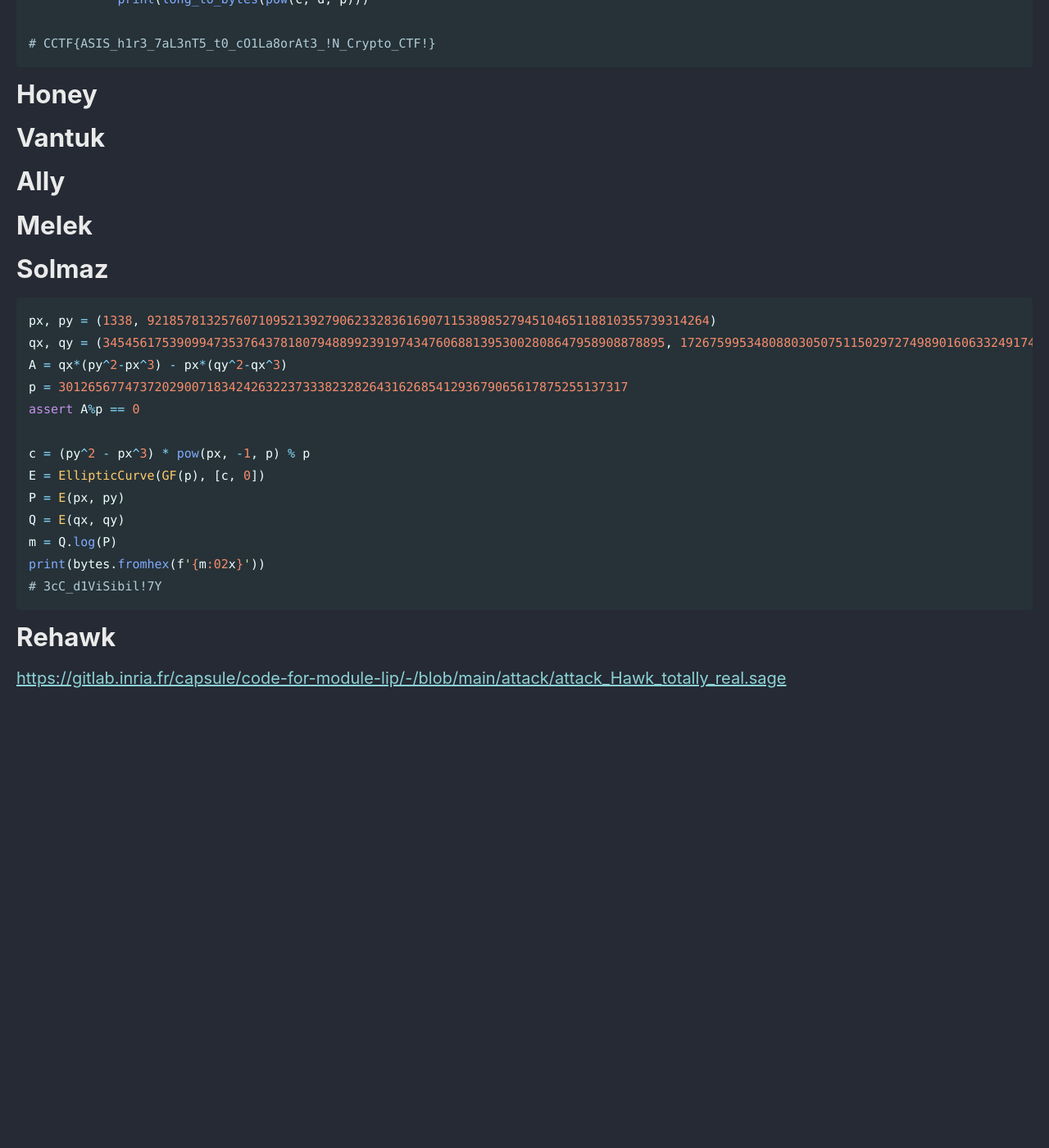
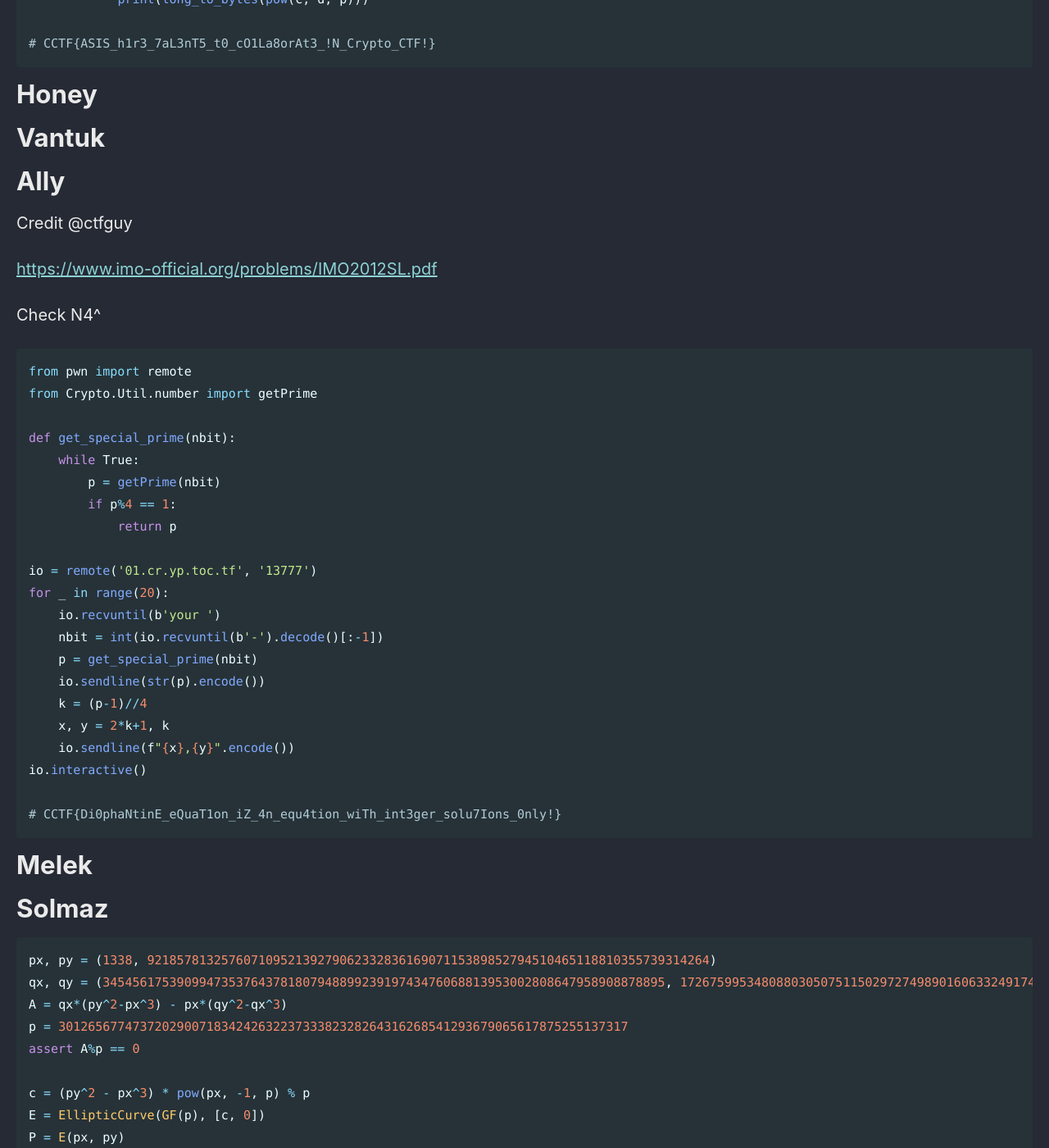
Before and after one commit to Connor-McCartney/Connor-McCartney.github.io, a Jekyll site: the page built from _pages/cryptography/other/CRYPTO-CTF-2024.md, in a window 1280 px wide and 1400 px high, scrolled down 4901 px. Shown: the whole window at 82% size. Built offline with Jekyll 4.4.1, drawn with Linux system fonts in a browser that asks for light colours; cached includes are drawn as plain includes; before the commit the page ends 5799 px from its top, so only the background shows below that.

Commit message:
Update CRYPTO-CTF-2024.md

````diff
--- a/_pages/cryptography/other/CRYPTO-CTF-2024.md
+++ b/_pages/cryptography/other/CRYPTO-CTF-2024.md
@@ -199,6 +199,36 @@ for i in trange(len(e_digits)-154):
 
 # Ally
 
+Credit @ctfguy
+
+<https://www.imo-official.org/problems/IMO2012SL.pdf>
+
+Check N4^
+
+```python
+from pwn import remote
+from Crypto.Util.number import getPrime
+
+def get_special_prime(nbit):
+    while True:
+        p = getPrime(nbit)
+        if p%4 == 1:
+            return p
+
+io = remote('01.cr.yp.toc.tf', '13777')
+for _ in range(20):
+    io.recvuntil(b'your ')
+    nbit = int(io.recvuntil(b'-').decode()[:-1])
+    p = get_special_prime(nbit)
+    io.sendline(str(p).encode())
+    k = (p-1)//4
+    x, y = 2*k+1, k
+    io.sendline(f"{x},{y}".encode())
+io.interactive()
+
+# CCTF{Di0phaNtinE_eQuaT1on_iZ_4n_equ4tion_wiTh_int3ger_solu7Ions_0nly!}
+```
+
 # Melek
 
 # Solmaz
````
